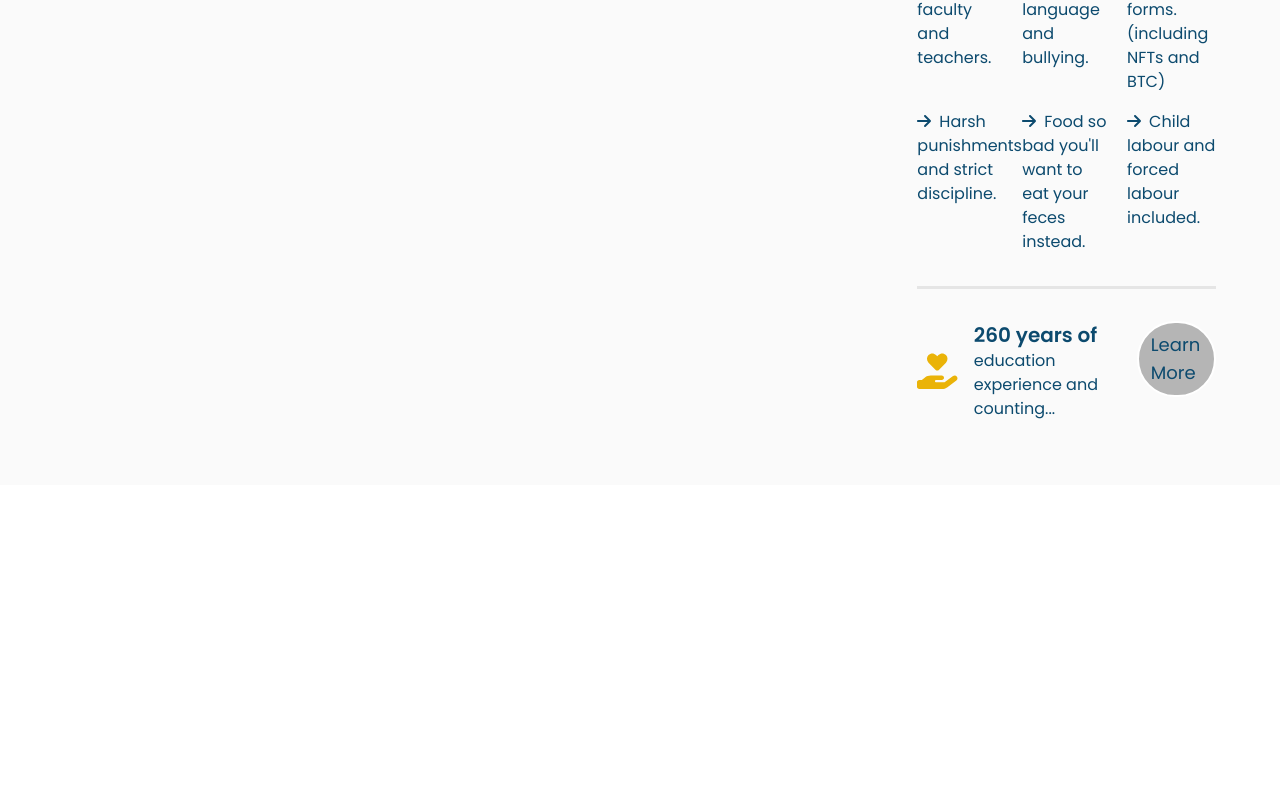
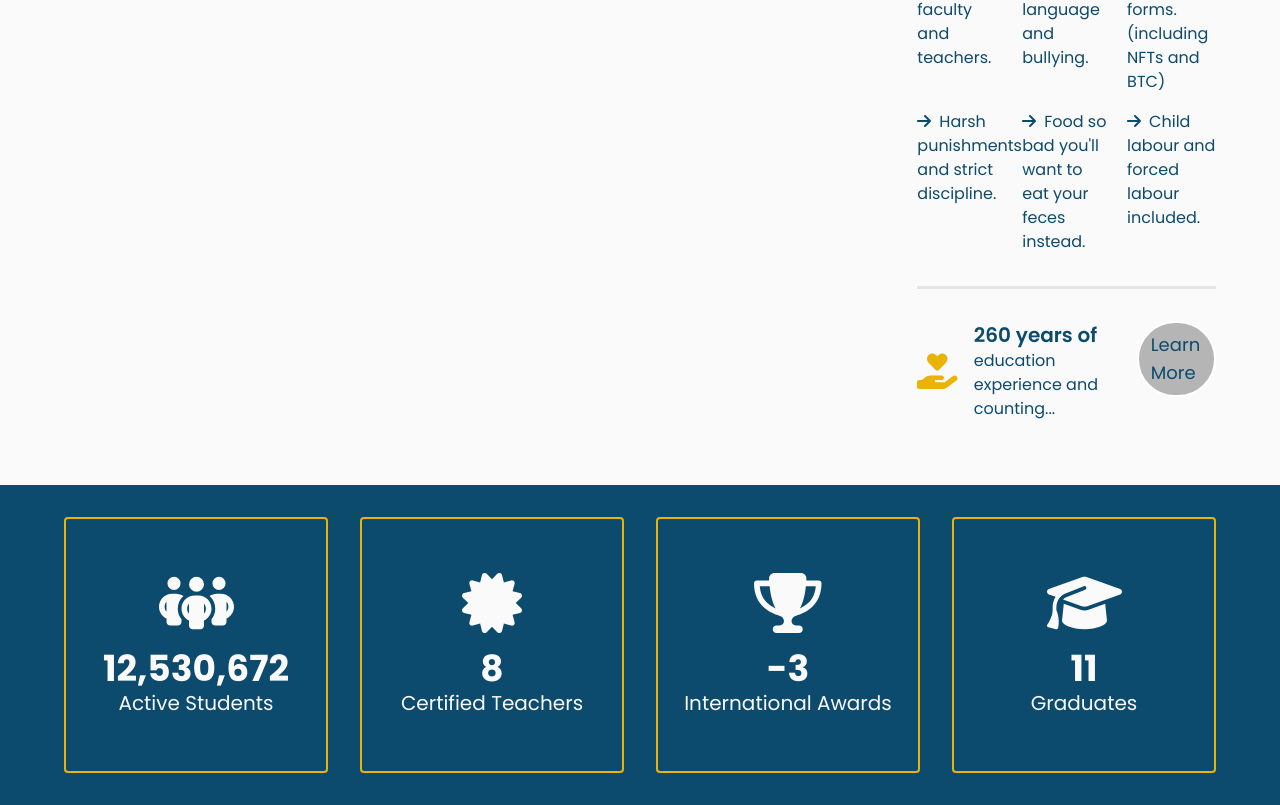
Before and after one commit to fang-industries/sdh, a React (Vite) app: page / in a window 1280 px wide. Shown: the part 1878-2683 px from the top of the page. Before the commit the page ends 2363 px from the top, so only its background shows below. Built offline with nearby package versions, Linux system fonts and the light colour scheme.

Commit message:
Statistics

```diff
--- /dev/null
+++ b/src/components/modules/pages/home/statistics/Card.jsx
@@ -0,0 +1,13 @@
+import { FontAwesomeIcon } from "@fortawesome/react-fontawesome";
+
+export default function (props) {
+  return (
+    <div className="flex flex-col rounded border-2 border-yellow-500 text-center text-neutral-50">
+      <div className="my-auto">
+        <FontAwesomeIcon icon={props.icon} className="text-6xl" />
+        <p className="mt-4 text-4xl font-bold">{props.number}</p>
+        <p className="text-xl">{props.stat}</p>
+      </div>
+    </div>
+  );
+}
--- /dev/null
+++ b/src/components/pages/home/Statistics.jsx
@@ -0,0 +1,18 @@
+import Card from "../../modules/pages/home/statistics/Card";
+import {
+  faCertificate,
+  faGraduationCap,
+  faPeopleGroup,
+  faTrophy,
+} from "@fortawesome/free-solid-svg-icons";
+
+export default function () {
+  return (
+    <div className="grid h-80 grid-cols-4 gap-8 bg-sky-900 px-16 py-8">
+      <Card icon={faPeopleGroup} number="12,530,672" stat="Active Students" />
+      <Card icon={faCertificate} number="8" stat="Certified Teachers" />
+      <Card icon={faTrophy} number="-3" stat="International Awards" />
+      <Card icon={faGraduationCap} number="11" stat="Graduates" />
+    </div>
+  );
+}
--- a/src/pages/Index.jsx
+++ b/src/pages/Index.jsx
@@ -2,6 +2,7 @@ import Container from "../components/global/Container";
 import Video from "../components/pages/home/Video";
 import Swiper from "../components/pages/home/Swiper";
 import About from "../components/pages/home/About";
+import Statistics from "../components/pages/home/Statistics";
 
 export default function () {
   return (
@@ -12,6 +13,7 @@ export default function () {
       <Video />
       <Swiper />
       <About />
+      <Statistics />
     </Container>
   );
 }
```
